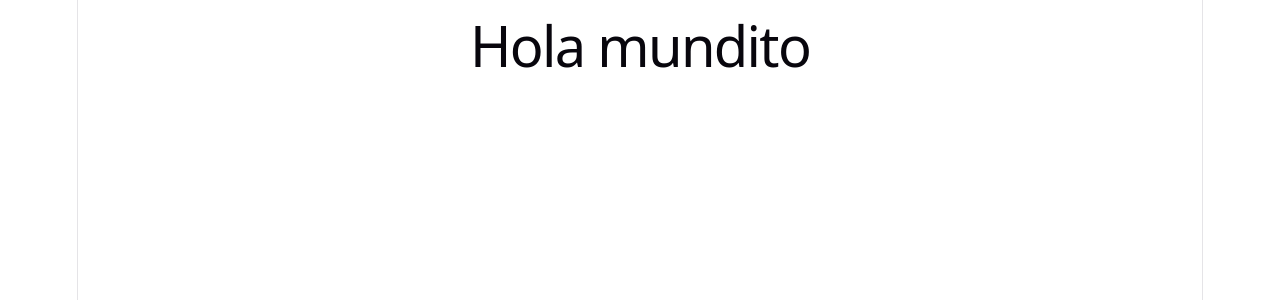
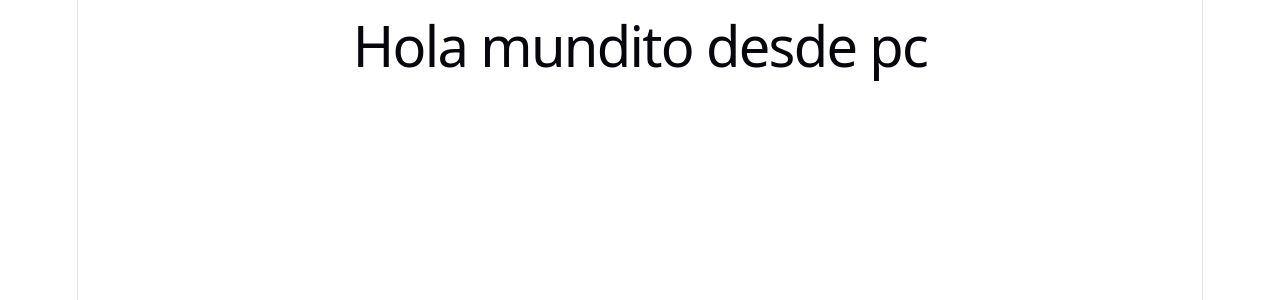
Before and after one commit to hector-espacio/Componentes-web, a React (Vite) app in the folder Mis proyectos en servidor react/hola-mundo/: page / in a window 1280 px wide. Shown: the top 300 px of the page. Built offline with nearby package versions, Linux system fonts and the light colour scheme.

Commit message:
Cambiando el h1 a mundito desde pc

```diff
--- a/Mis proyectos en servidor react/hola-mundo/src/App.jsx
+++ b/Mis proyectos en servidor react/hola-mundo/src/App.jsx
@@ -4,7 +4,7 @@ function App() {
   return (
     <>
 
-     <h1>Hola mundito</h1>
+     <h1>Hola mundito desde pc</h1>
     </>
   )
 }
```
